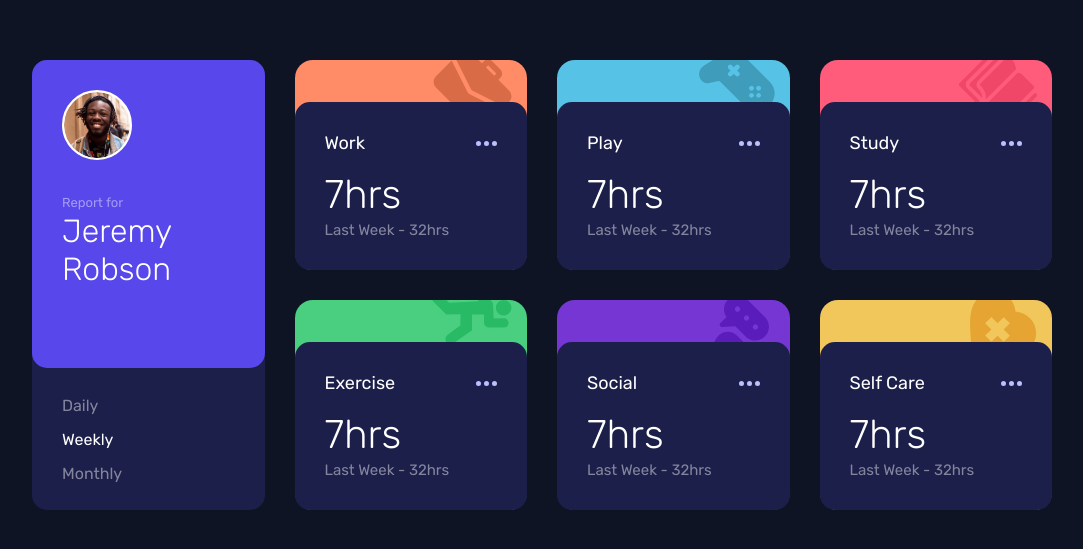
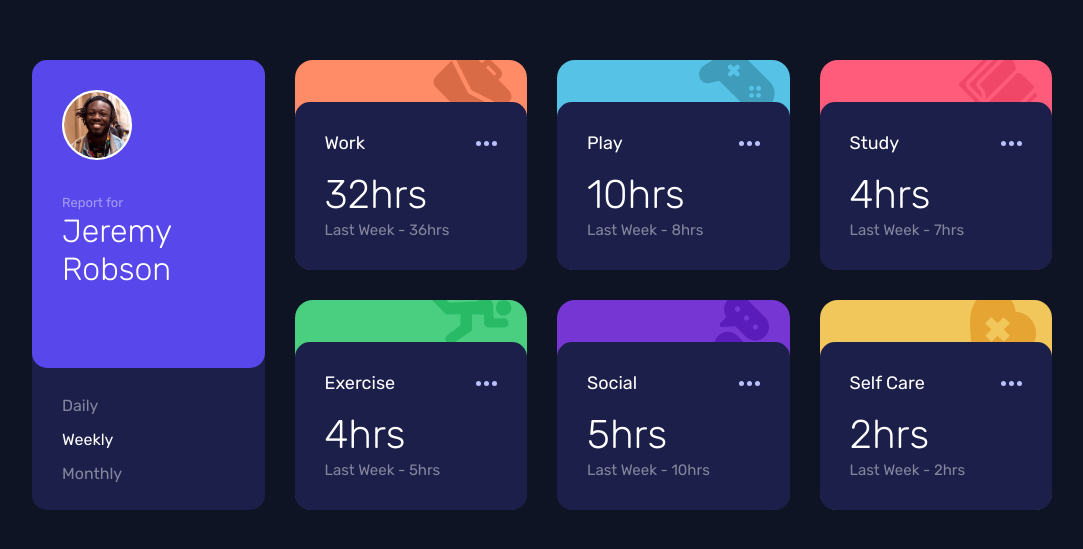
Before and after one commit to ANSH4195/FM-time-dashboard, a React (Create React App) app: page / in a window 1280 px wide. Shown: the part 115-664 px from the top of the page, without its empty margins (98-1181 px from the left). Built offline with nearby package versions, Linux system fonts and the light colour scheme.

Commit message:
Change time types js functionality

```diff
--- a/src/App.js
+++ b/src/App.js
@@ -1,47 +1,26 @@
+import React, { useState } from 'react'
 import MainCard from './MainCard'
 import SubCard from './SubCard'
+import cardData from './data.json'
 
 function App() {
+  const [timeType, setTimeType] = useState('weekly')
+
   return (
     <div className='App container'>
       <div className='grid'>
-        <MainCard />
-        <SubCard
-          title='Work'
-          icon='images/icon-work.svg'
-          currentTime='7hrs'
-          lastTime='32hrs'
-        />
-        <SubCard
-          title='Play'
-          icon='images/icon-play.svg'
-          currentTime='7hrs'
-          lastTime='32hrs'
-        />
-        <SubCard
-          title='Study'
-          icon='images/icon-study.svg'
-          currentTime='7hrs'
-          lastTime='32hrs'
-        />
-        <SubCard
-          title='Exercise'
-          icon='images/icon-exercise.svg'
-          currentTime='7hrs'
-          lastTime='32hrs'
-        />
-        <SubCard
-          title='Social'
-          icon='images/icon-social.svg'
-          currentTime='7hrs'
-          lastTime='32hrs'
-        />
-        <SubCard
-          title='Self Care'
-          icon='images/icon-self-care.svg'
-          currentTime='7hrs'
-          lastTime='32hrs'
-        />
+        <MainCard timeType={timeType} setTimeType={setTimeType} />
+        {cardData.map((card) => (
+          <SubCard
+            key={card.title}
+            title={card.title}
+            icon={`images/icon-${card.title
+              .toLowerCase()
+              .replaceAll(' ', '-')}.svg`}
+            currentTime={card.timeframes[timeType].current + 'hrs'}
+            lastTime={card.timeframes[timeType].previous + 'hrs'}
+          />
+        ))}
       </div>
     </div>
   )
--- a/src/MainCard.js
+++ b/src/MainCard.js
@@ -1,6 +1,12 @@
 import React from 'react'
 
-const MainCard = () => {
+const MainCard = ({ timeType, setTimeType }) => {
+  const timeTypes = ['Daily', 'Weekly', 'Monthly']
+
+  const handleTimeTypeChange = (timeType) => {
+    setTimeType((prev) => timeType.toLowerCase())
+  }
+
   return (
     <div className='info-card'>
       <div className='info-card-top'>
@@ -12,15 +18,18 @@ const MainCard = () => {
       </div>
       <div className='info-card-bottom'>
         <ul>
-          <li>
-            <button className='btn-link'>Daily</button>
-          </li>
-          <li>
-            <button className='btn-link active'>Weekly</button>
-          </li>
-          <li>
-            <button className='btn-link'>Monthly</button>
-          </li>
+          {timeTypes.map((type) => (
+            <li key={type}>
+              <button
+                className={`btn-link ${
+                  timeType === type.toLowerCase() ? 'active' : ''
+                }`}
+                onClick={(e) => handleTimeTypeChange(e.target.outerText)}
+              >
+                {type}
+              </button>
+            </li>
+          ))}
         </ul>
       </div>
     </div>
```
Also changed, not shown: src/data.json (renamed from data.json).
